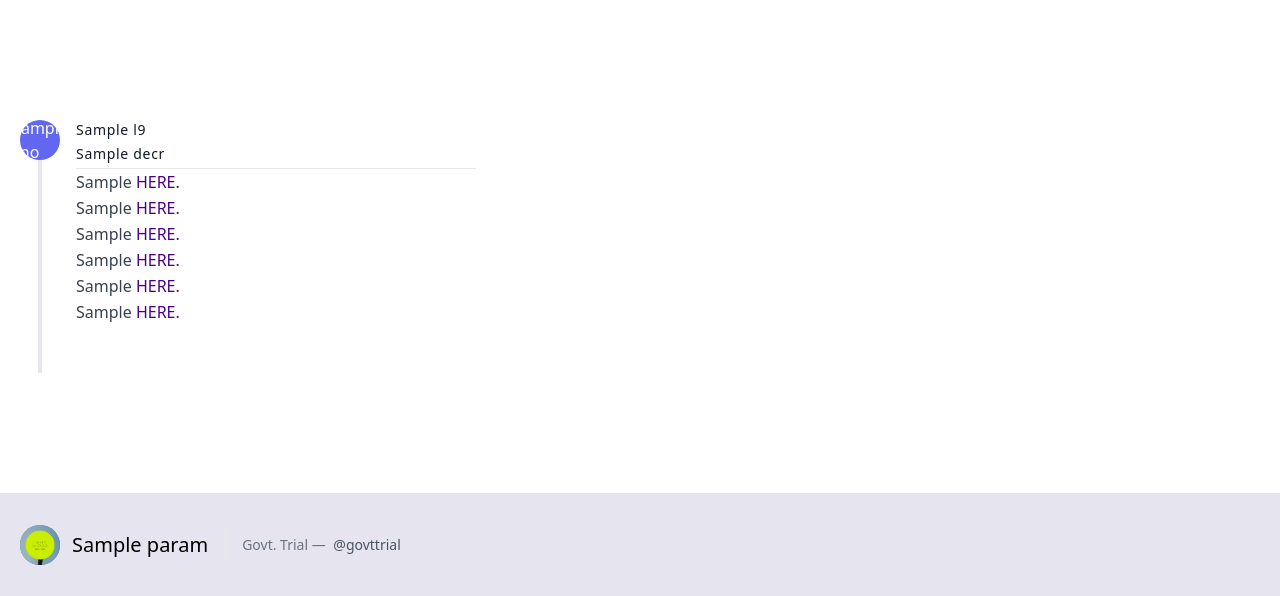
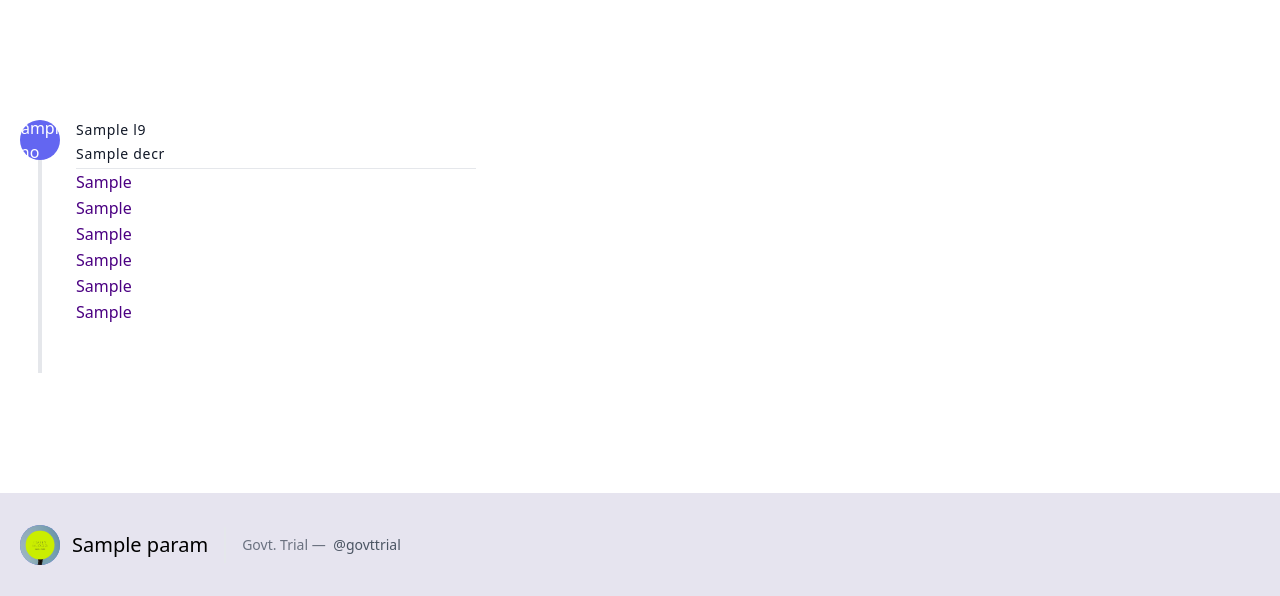
Before and after one commit to AxayPatoliya/Online-school, a Python web app: template templates/list_9.html in a window 1280 px wide. Shown: the part 80-676 px from the top of the page. Run offline with Jinja, Linux system fonts and the light colour scheme; the template is opened without the code that fills it: most values are stand-ins (such as "Sample title", 1, 10 or a date in 2020).

Commit message:
make it better

```diff
--- a/templates/list_9.html
+++ b/templates/list_9.html
@@ -23,28 +23,28 @@
 
               <hr style="color: lightblue;">
 
-              <p class="leading-relaxed">{{l9.pdf_decr1}}
-                  <a style="color:indigo;" target="_blank" type="button" href="{{ url_for('static', filename=fname) }}">HERE.</a>
+              <p class="leading-relaxed">
+                  <a style="color:indigo;" target="_blank" type="button" href="{{ url_for('static', filename=fname) }}">{{l9.pdf_decr1}}</a>
               </p>
 
-              <p class="leading-relaxed">{{l9.video_decr1}}
-                <a style="color:indigo;" target="_blank" type="button" href="{{l9.video_file1}}">HERE.</a>
+              <p class="leading-relaxed">
+                <a style="color:indigo;" target="_blank" type="button" href="{{l9.video_file1}}">{{l9.video_decr1}}</a>
             </p>
 
-              <p class="leading-relaxed">{{l9.pdf_decr2}}
-                <a style="color:indigo;" target="_blank" type="button" href="{{ url_for('static', filename=ffname) }}">HERE.</a>
+              <p class="leading-relaxed">
+                <a style="color:indigo;" target="_blank" type="button" href="{{ url_for('static', filename=ffname) }}">{{l9.pdf_decr2}}</a>
             </p>
 
-            <p class="leading-relaxed">{{l9.video_decr2}}
-                <a style="color:indigo;" target="_blank" type="button" href="{{l9.video_file2}}">HERE.</a>
+            <p class="leading-relaxed">
+                <a style="color:indigo;" target="_blank" type="button" href="{{l9.video_file2}}">{{l9.video_decr2}}</a>
             </p>
 
-            <p class="leading-relaxed">{{l9.pdf_decr3}}
-                <a style="color:indigo;" target="_blank" type="button" href="{{ url_for('static', filename=fffname) }}">HERE.</a>
+            <p class="leading-relaxed">
+                <a style="color:indigo;" target="_blank" type="button" href="{{ url_for('static', filename=fffname) }}">{{l9.pdf_decr3}}</a>
             </p>
 
-            <p class="leading-relaxed">{{l9.video_decr3}}
-                <a style="color:indigo;" target="_blank" type="button" href="{{l9.video_file3}}">HERE.</a>
+            <p class="leading-relaxed">
+                <a style="color:indigo;" target="_blank" type="button" href="{{l9.video_file3}}">{{l9.video_decr3}}</a>
             </p>
 
 
```
